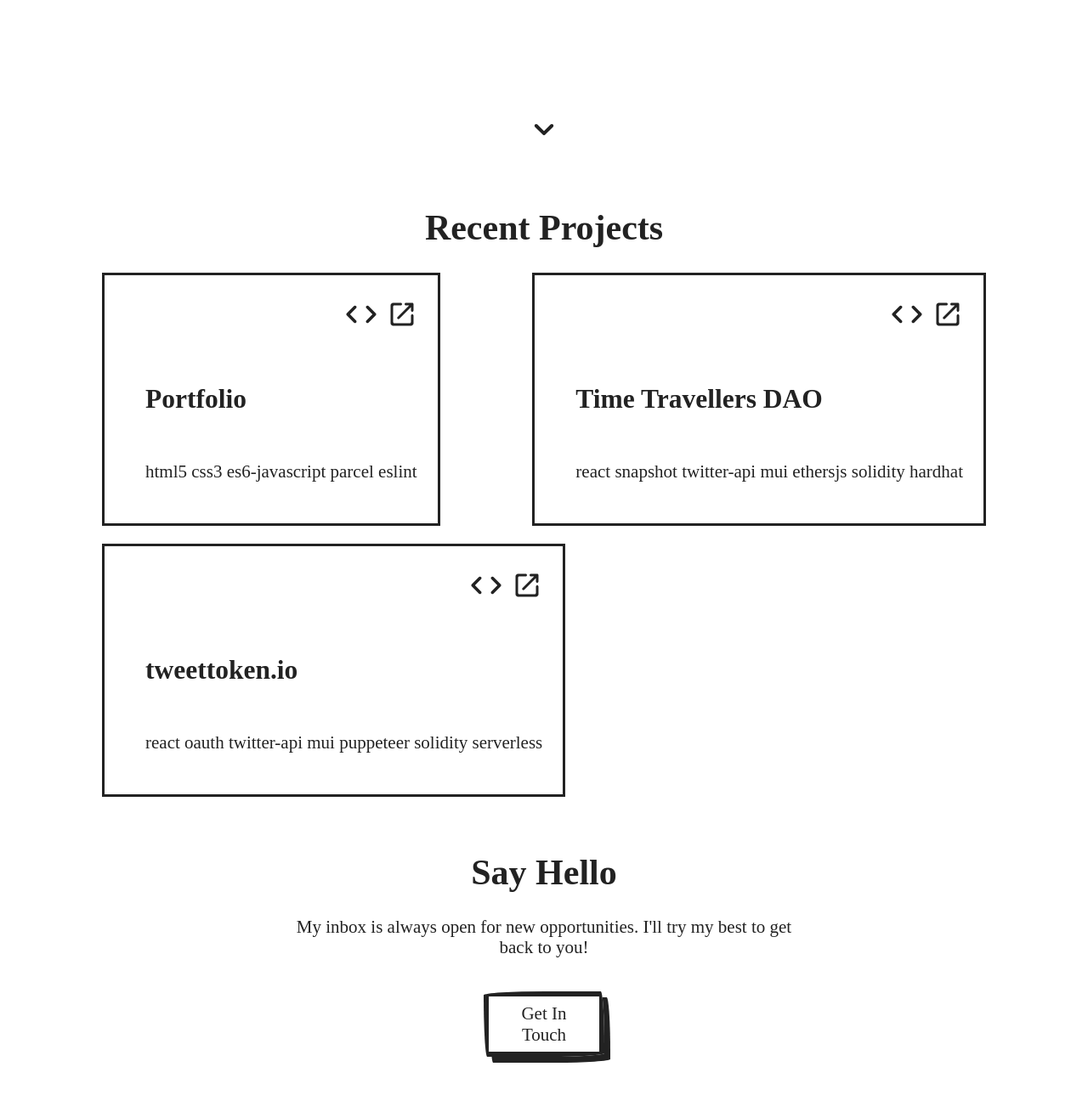
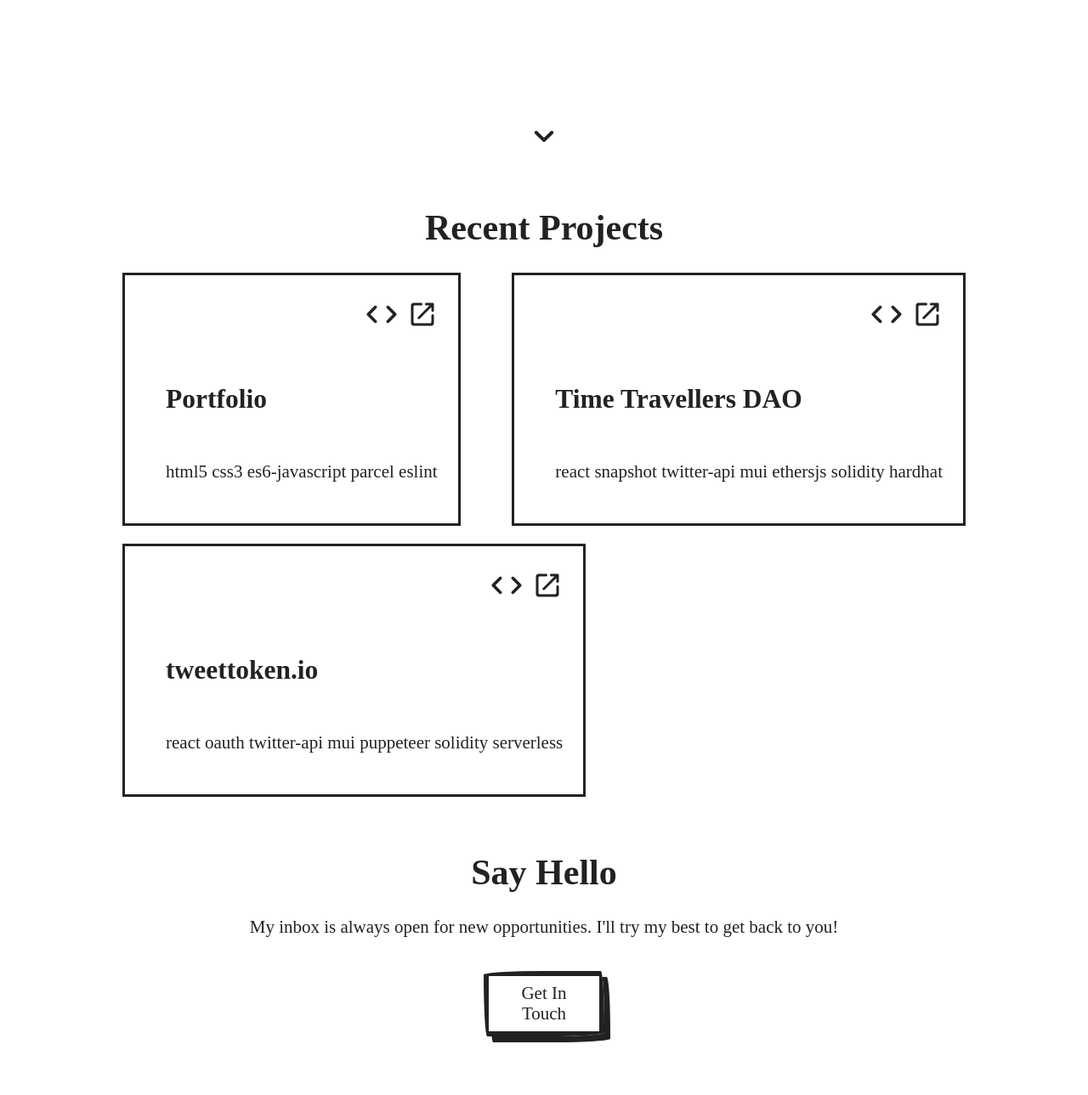
Before and after one commit to noahliechti/web3-swe-portfolio, a website built with Parcel: page src/index.html in a window 1280 px wide. Shown: the part 600-1889 px from the top of the page at 85% size. Built offline with nearby package versions, Linux system fonts and the light colour scheme; a web font is replaced by a local one.

Commit message:
make design consitent on small screens

```diff
--- a/src/index.html
+++ b/src/index.html
@@ -18,6 +18,7 @@
         app.classList.add("dark-mode");
       }
     </script>
+    <div class="container">
       <header class="top-header">
         <h1 class="logo">
           <a href=".">
@@ -59,7 +60,10 @@
             />
           </svg>
         </button>
-      <button class="hidden menu-button js-menu-button" onclick="toggleMenu()">
+        <button
+          class="hidden menu-button js-menu-button"
+          onclick="toggleMenu()"
+        >
           <svg
             xmlns="http://www.w3.org/2000/svg"
             viewBox="0 0 24 24"
@@ -97,7 +101,8 @@
         <main>
           <header class="home">
             <p class="intro">
-            <span>Hi, my name is</span><span class="strong">Noah Liechti.</span>
+              <span>Hi, my name is</span
+              ><span class="strong">Noah Liechti.</span>
             </p>
             <code
               >&lt<span class="">software-engineer type="web3"</span>/&gt</code
@@ -299,6 +304,7 @@
           <small>designed & built by Noah Liechti</small>
         </footer>
       </div>
+    </div>
     <script src="index.js"></script>
   </body>
 </html>
--- a/src/styles.css
+++ b/src/styles.css
@@ -3,15 +3,20 @@
 html,
 body {
   height: 100%;
+  min-width: 320px;
 }
 body {
-  margin: 0 24px 24px 36px;
+  padding: 0 24px 24px 24px;
   color: #222;
   fill: #222;
   font-family: "Patrick Hand SC";
   font-size: 21px;
   transition: background-color 0.3s, color 0.3s, fill 0.3s;
   text-align: center;
+}
+.container {
+  max-width: 1200px;
+  margin: auto;
 }
 .page-section {
   padding-top: 16px;
@@ -30,6 +35,8 @@ ul {
   justify-content: space-between;
   align-items: center;
   position: fixed;
+  max-width: 1200px;
+  margin: auto;
   top: 0;
   left: 0;
   right: 0;
@@ -81,14 +88,12 @@ code {
   margin-bottom: 8px;
 }
 .expand-more-button {
-  width: auto;
+  margin: auto;
   display: block;
   position: absolute;
-  bottom: 0;
+  bottom: 16px;
   height: 48px;
   padding: 0;
-  left: 50%;
-  transform: translate(-50%, -50%);
   color: currentColor;
   transition: opacity 1s;
   z-index: 0;
@@ -261,7 +266,7 @@ body.dark-mode .toggle-theme-button span:nth-child(2) {
   margin: 0 10%;
 }
 /* --- responsive design --------------------------------------------------- */
-@media (min-width: 600px) {
+@media (min-width: 900px) {
   body {
     margin: 0 64px 24px 64px;
   }
@@ -281,23 +286,8 @@ body.dark-mode .toggle-theme-button span:nth-child(2) {
   .content {
     padding: 0 80px;
   }
-  #contact > p,
-  .about-me-content {
-    margin: 0;
-  }
-}
-
-@media (min-width: 900px) {
-  #contact > p,
-  .about-me-content {
-    margin: 0 17%;
-  }
 }
 @media (min-width: 1200px) {
-  #contact > p,
-  .about-me-content {
-    margin: 0 22%;
-  }
   html {
     max-width: 1200px;
     margin: 0 auto;
```
Lines whose indentation alone changed are shown as unchanged.
